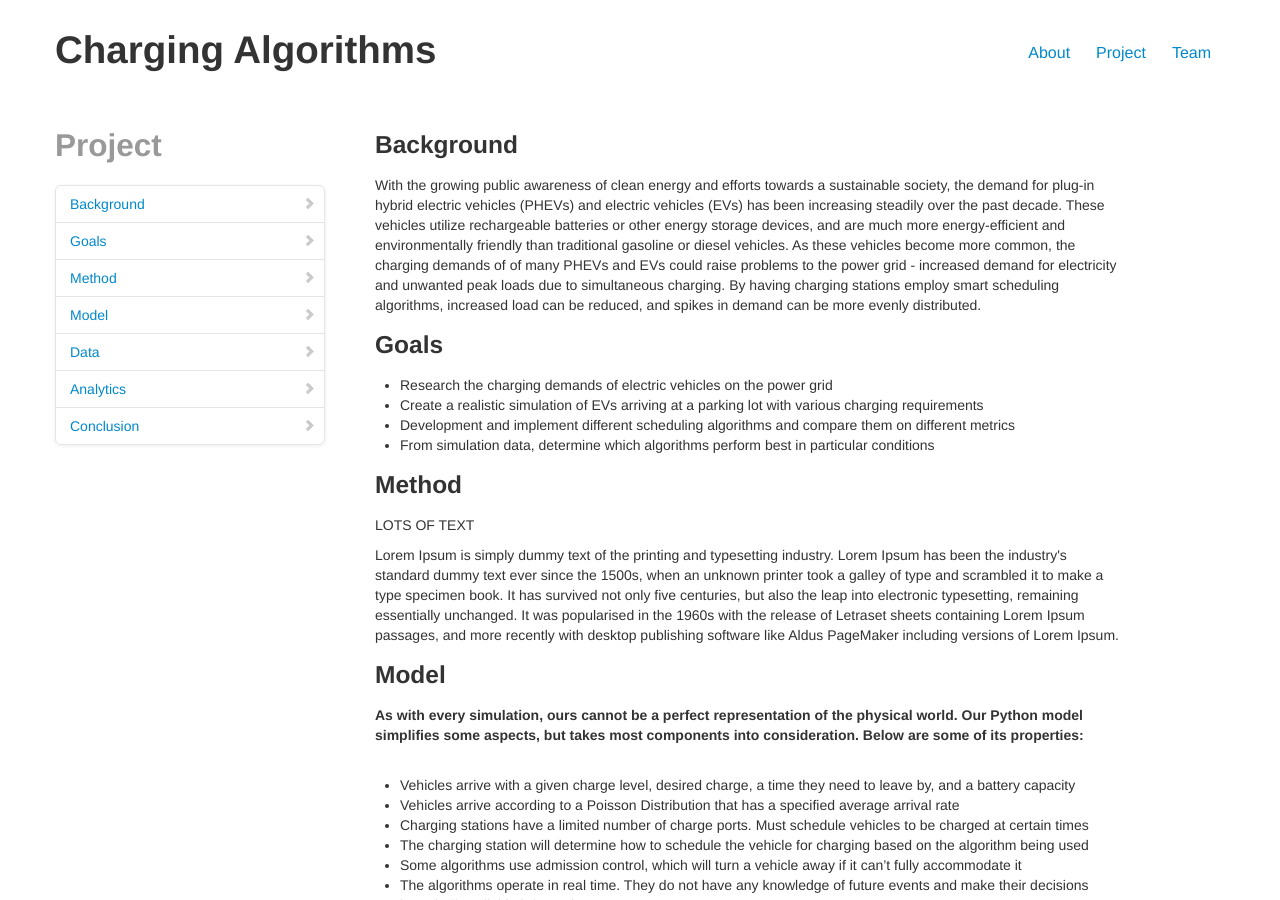
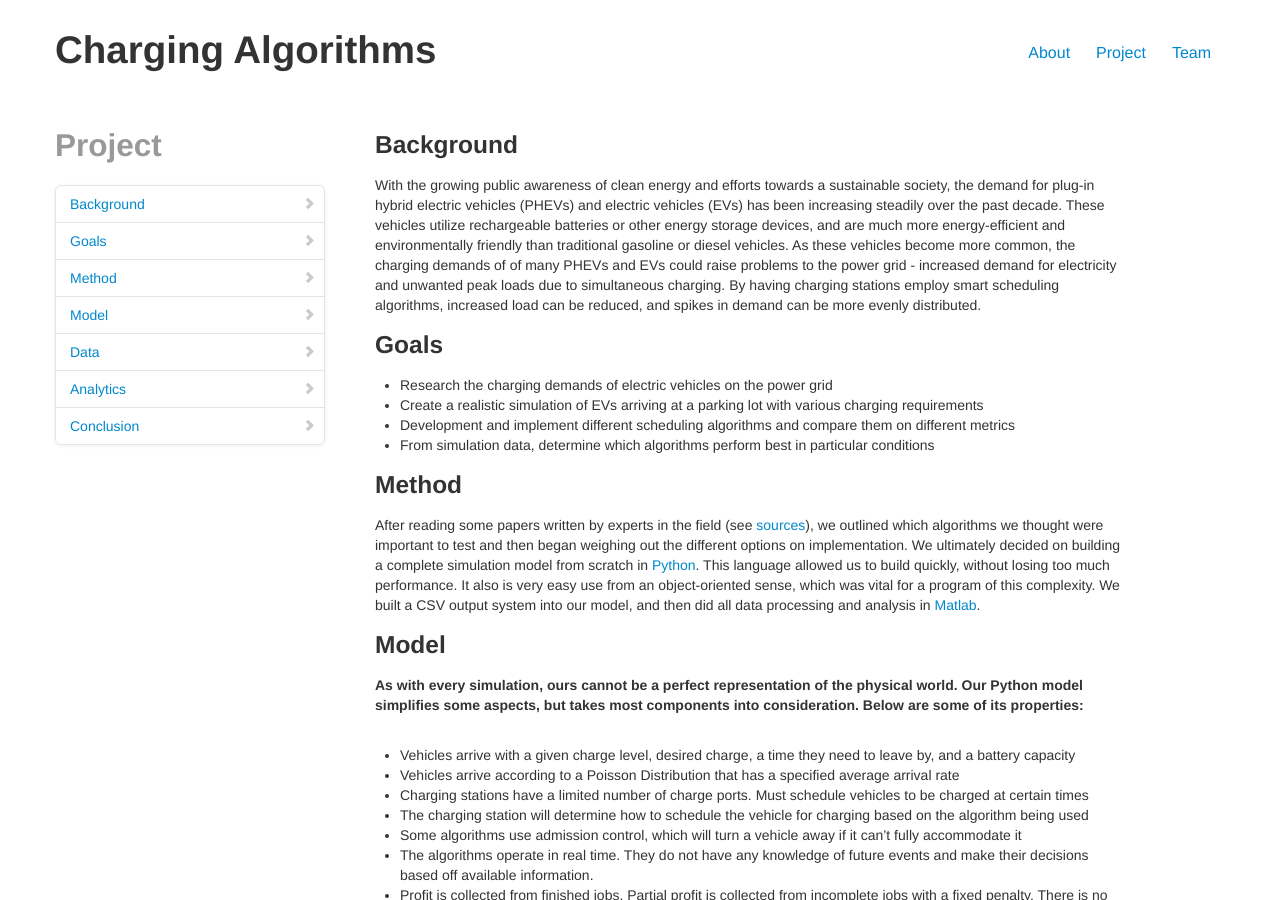
Before and after one commit to andhess/chargeAlgorithmsWeb, a Jekyll site: the page built from project.html, in a window 1280 px wide and 900 px high. Built offline with Jekyll 4.4.1, drawn with Linux system fonts in a browser that asks for light colours; Markdown is read by kramdown in place of the engine named in the settings.

Commit message:
finished method

```diff
--- a/project.html
+++ b/project.html
@@ -40,8 +40,7 @@
     </section>
     <section id="method">
         <h3>Method</h3>
-        <p>LOTS OF TEXT</p>
-        <p>Lorem Ipsum is simply dummy text of the printing and typesetting industry. Lorem Ipsum has been the industry's standard dummy text ever since the 1500s, when an unknown printer took a galley of type and scrambled it to make a type specimen book. It has survived not only five centuries, but also the leap into electronic typesetting, remaining essentially unchanged. It was popularised in the 1960s with the release of Letraset sheets containing Lorem Ipsum passages, and more recently with desktop publishing software like Aldus PageMaker including versions of Lorem Ipsum.</p>
+        <p>After reading some papers written by experts in the field (see <a href="sources.html">sources</a>), we outlined which algorithms we thought were important to test and then began weighing out the different options on implementation.  We ultimately decided on building a complete simulation model from scratch in <a href="http://www.python.org/">Python</a>. This language allowed us to build quickly, without losing too much performance. It also is very easy use from an object-oriented sense, which was vital for a program of this complexity. We built a CSV output system into our model, and then did all data processing and analysis in <a href="http://www.mathworks.com/products/matlab/">Matlab</a>.
     </section>
     <section id="model">
         <h3>Model</h3>
```
